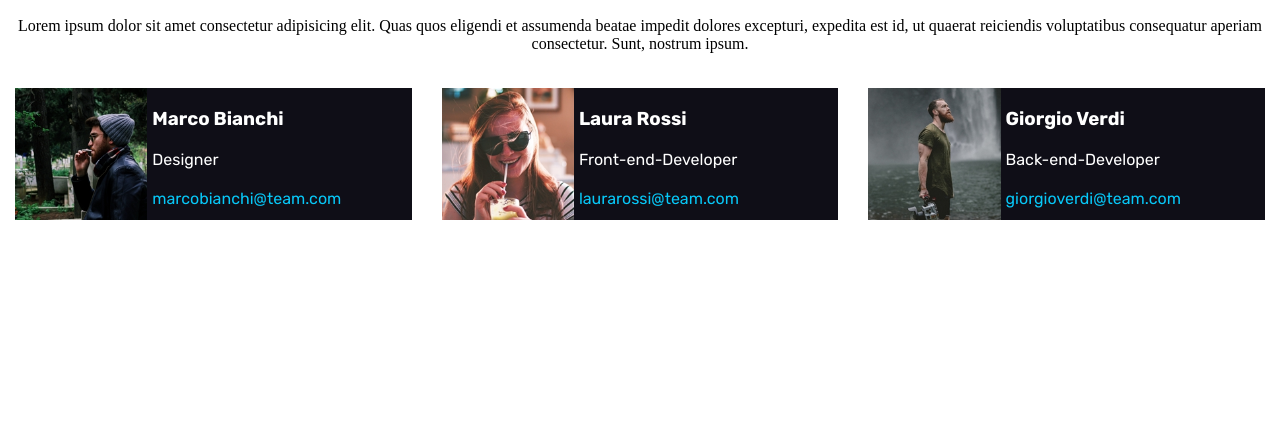
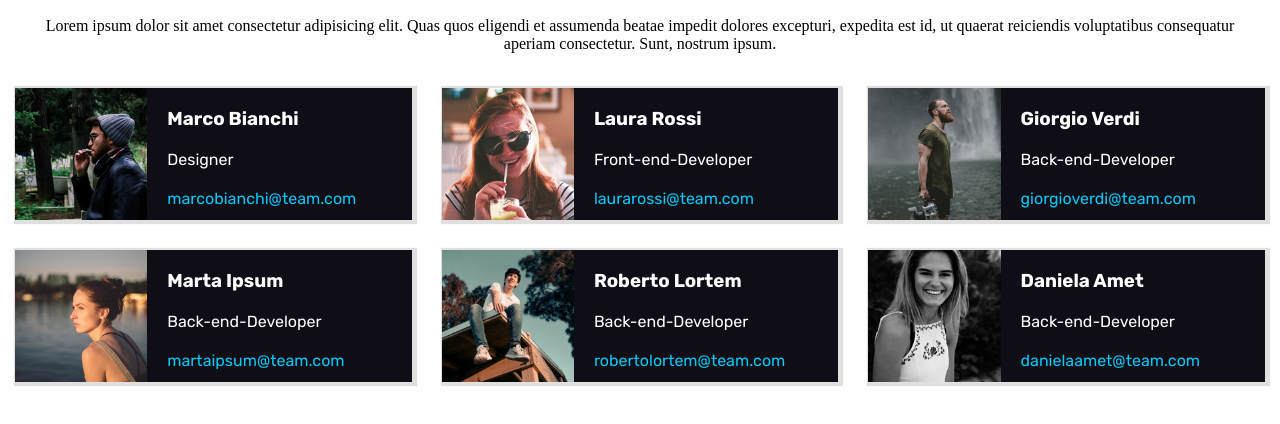
Before and after one commit to PincelliN/html-css-float-cards, a plain HTML site: page Index.html in a window 1280 px wide. Shown: the part 40-464 px from the top of the page. Drawn offline with Linux system fonts and the light colour scheme.

Commit message:
add shadow

```diff
--- a/Index.html
+++ b/Index.html
@@ -49,6 +49,30 @@
                 <a href="mailto:giorgioverdi@team.com">giorgioverdi@team.com</a>
             </div>
         </div>
+                <div class="box">
+            <img src="img/female2.png" alt="Marta Ipsum">
+            <div class="box-son">
+                <h3>Marta Ipsum</h3>
+                <p>Back-end-Developer</p>
+                <a href="mailto:martaipsum@team.com">martaipsum@team.com</a>
+            </div>
+        </div>
+                <div class="box">
+            <img src="img/male3.png" alt="Roberto Lortem">
+            <div class="box-son">
+                <h3>Roberto Lortem</h3>
+                <p>Back-end-Developer</p>
+                <a href="mailto:robertolortem@team.com">robertolortem@team.com</a>
+            </div>
+        </div>
+                <div class="box">
+            <img src="img/female3.png" alt="Daniela Amet">
+            <div class="box-son">
+                <h3>Daniela Amet</h3>
+                <p>Back-end-Developer</p>
+                <a href="mailto:danielaamet@team.com">danielaamet@team.com</a>
+            </div>
+        </div>
       </main>
     </div>
   </body>
--- a/css/Style.css
+++ b/css/Style.css
@@ -22,7 +22,7 @@ h1{
 /*  css box */
 .box{
     background-color:rgb(15, 14, 23) ;
-    box-shadow: red 1px;
+    box-shadow:2px 1px 1px 3px  rgb(224, 224, 224);
     color: white;
     margin: 15px;
     width: calc(100% / 3 - 30px );
@@ -31,7 +31,7 @@ img{
     width: calc(100% / 3);
 }
 h3,p,a{
-    margin: 20px 5px;
+    margin: 20px 20px;
 }
 a{
     text-decoration: none;
```
